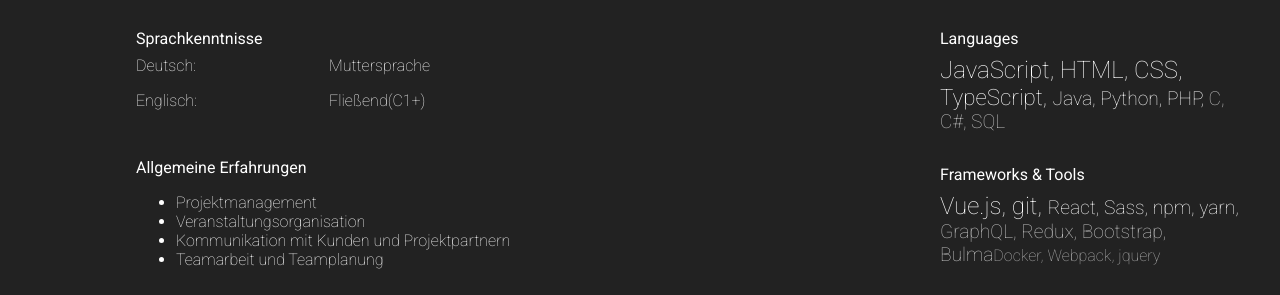
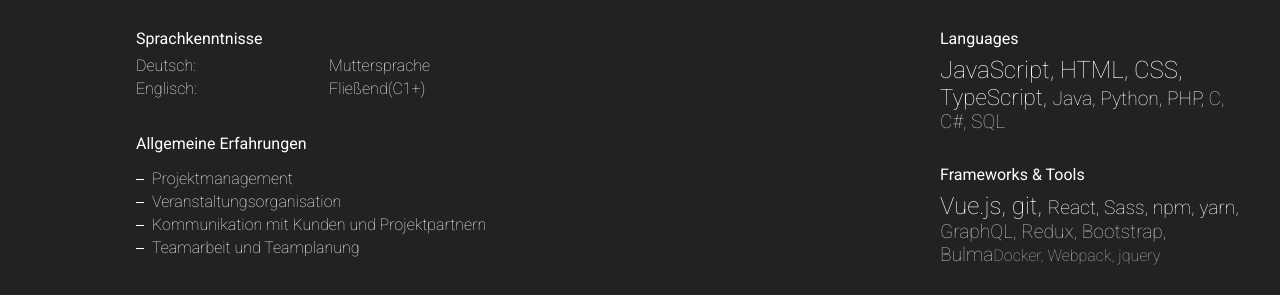
Before and after one commit to markusphil/personal-homepage, a Gatsby site in the folder frontend/: page / in a window 1280 px wide. Both pictures are taken after a click on the button "Soft Skills". Shown: the part 306-601 px from the top of the page. Built offline with nearby package versions, Linux system fonts and the light colour scheme; Gatsby itself is replaced by a stand-in of ours.

Commit message:
style adjustments

```diff
--- a/frontend/src/components/cv/skills/SkillSection.js
+++ b/frontend/src/components/cv/skills/SkillSection.js
@@ -2,6 +2,7 @@ import React from "react"
 import styled from "styled-components"
 import SkillList from "./SkillList"
 import SkillTable from "./SkillTable"
+import { List } from "../../styled/general"
 
 const Wrapper = styled.div`
   padding: 0 2rem 0rem 6rem;
@@ -14,9 +15,9 @@ const SkillCmpFactory = content => {
       return <SkillTable entries={content.entries} />
     case "list":
       return (
-        <ul>
+        <List>
           <SkillList entries={content.entries} />
-        </ul>
+        </List>
       )
     default:
       return null
--- a/frontend/src/components/cv/skills/SkillTable.js
+++ b/frontend/src/components/cv/skills/SkillTable.js
@@ -1,14 +1,19 @@
 import React from "react"
 import { Row, Col } from "../../styled/general"
+import styled from "styled-components"
+
+const TableCell = styled.div`
+  margin-bottom: 0.25rem;
+`
 
 const SkillTable = ({ entries }) =>
   entries.map(e => (
     <Row>
       <Col width="25%">
-        <p>{e.title}</p>
+        <TableCell>{e.title}</TableCell>
       </Col>
       <Col width="75%">
-        <p>{e.descr}</p>
+        <TableCell>{e.descr}</TableCell>
       </Col>
     </Row>
   ))
--- a/frontend/src/components/projects/projectCard.js
+++ b/frontend/src/components/projects/projectCard.js
@@ -13,6 +13,9 @@ const ProjectLink = styled.a`
   &:hover {
     box-shadow: 6px 7px 33px 0px rgba(0, 0, 0, 0.75);
   }
+  &:visited {
+    color: ${colors.TEXT};
+  }
 `
 
 const ProjectCard = ({ title, descr, url }) => (
--- a/frontend/src/components/styled/general.js
+++ b/frontend/src/components/styled/general.js
@@ -1,5 +1,5 @@
 import styled, { css } from "styled-components"
-import { fontSizes } from "./variables"
+import { colors, fontSizes } from "./variables"
 
 export const Row = styled.div`
   display: flex;
@@ -47,3 +47,21 @@ export const Headline2 = styled.h2`
   font-size: ${fontSizes.H2};
   font-weight: 100;
 `
+
+export const List = styled.ul`
+  padding-left: 1rem;
+
+  li {
+    margin-bottom: 0.25rem;
+    position: relative;
+    &::before {
+      content: "";
+      width: 0.5rem;
+      height: 1px;
+      position: absolute;
+      top: 0.6rem;
+      left: -1rem;
+      background-color: ${colors.TEXT};
+    }
+  }
+`
--- a/frontend/src/components/styled/global.js
+++ b/frontend/src/components/styled/global.js
@@ -13,11 +13,11 @@ body {
   word-wrap: break-word;
 }
 
-button{
+button {
     cursor:pointer;
 }
 
-a{
+a {
     color: ${colors.TEXT};
     cursor: pointer;
 }
@@ -26,7 +26,7 @@ a:visited {
     color: ${colors.TEXT_LIGHTER};
 }
 
-p{
+p {
     margin-top:0
 }
 
@@ -40,4 +40,10 @@ h4 {
     font-weight: normal;
     margin: 0 0 .5rem 0;
 }
+
+li {
+    list-style: none;
+    padding: 0;
+}
+
 `
```
Also changed, not shown: 1 other file.
